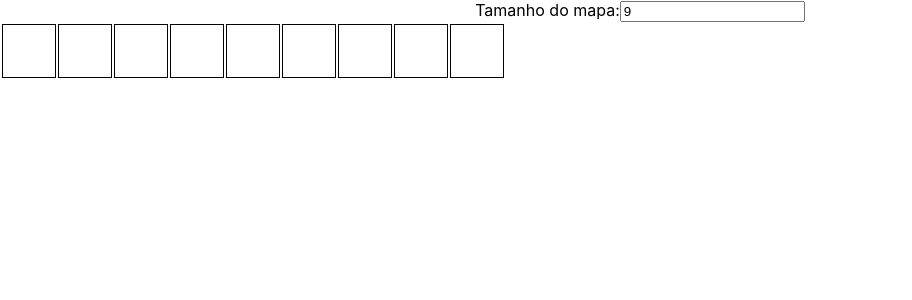
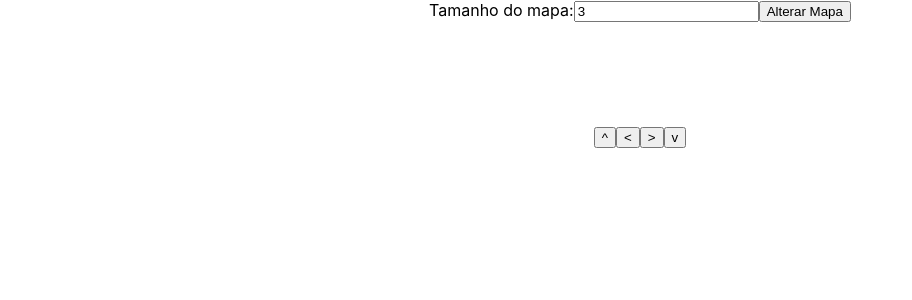
Before and after one commit to cdias900/mundo-de-wumpus, a React (Create React App) app: page / in a window 1280 px wide. Shown: the top 300 px of the page, without its empty margins (0-912 px from the left). Built offline with nearby package versions, Linux system fonts and the light colour scheme.

Commit message:
Inicia Interface

```diff
--- a/src/App.css
+++ b/src/App.css
@@ -2,8 +2,15 @@
   text-align: center;
 }
 
-.App td{
+.Square {
     border: 1px solid black;
+    box-sizing: border-box;
+    margin: 0 auto 2px;
     width: 50px;
     height: 50px;
 }
+
+.Map {
+    display: inline-block;
+    margin: 50px auto;
+}
--- a/src/App.js
+++ b/src/App.js
@@ -2,19 +2,59 @@ import React, { useState } from 'react';
 import './App.css';
 
 function App() {
-    const [ size, setSize ] = useState(9);
-    let gameMap = [];
-    for(let k=0;k<size;k++){
-        gameMap.push(<td></td>)
+    const [ size, setSize ] = useState('3');
+    const [ gameMap, setGameMap ] = useState([]);
+    const handleChange = e => {
+        if(e.target.value > 15) return setSize(15);
+        if(e.target.value === '') setGameMap([]);
+        return setSize(e.target.value);
+    }
+
+    const changeMap = () => {
+        const gameMapArr = [];
+        for(let k=0;k<size;k++){
+            for(let k=0;k<size;k++){
+            gameMapArr.push(1);
+            }
+        }
+        return setGameMap([...gameMapArr]);
+    }
+
+    const movePlayer = (action) => {
+        switch(action){
+            case 'w':
+
+            break;
+
+            case 'a':
+
+            break;
+
+            case 's':
+
+            break;
+
+            case 'd':
+
+            break;
+        }
     }
   return (
     <div className="App">
-        <label htmlFor="size">Tamanho do mapa:</label>
-        <input id="size" type="text" value={size} onChange={e => setSize(e.target.value)} />
-        <table>
-            {gameMap}
-        </table>
-
+        <div>
+            <label htmlFor="size">Tamanho do mapa:</label>
+            <input id="size" type="text" value={size} onChange={handleChange} />
+            <button onClick={changeMap}>Alterar Mapa</button>
+        </div>
+        <div className="Map" style={{columns: size, columnGap: '2px'}}>
+            {gameMap.map((el, index) => <div key={index} onClick={() => console.log(index)} className="Square"></div>)}
+        </div>
+        <div>
+            <button type="button" onClick={() => movePlayer('w')}>{"^"}</button>
+            <button type="button" onClick={() => movePlayer('a')}>{"<"}</button>
+            <button type="button" onClick={() => movePlayer('s')}>{">"}</button>
+            <button type="button" onClick={() => movePlayer('d')}>{"v"}</button>
+        </div>
     </div>
   );
 }
```
Also changed, not shown: .gitpod.yml (added).
